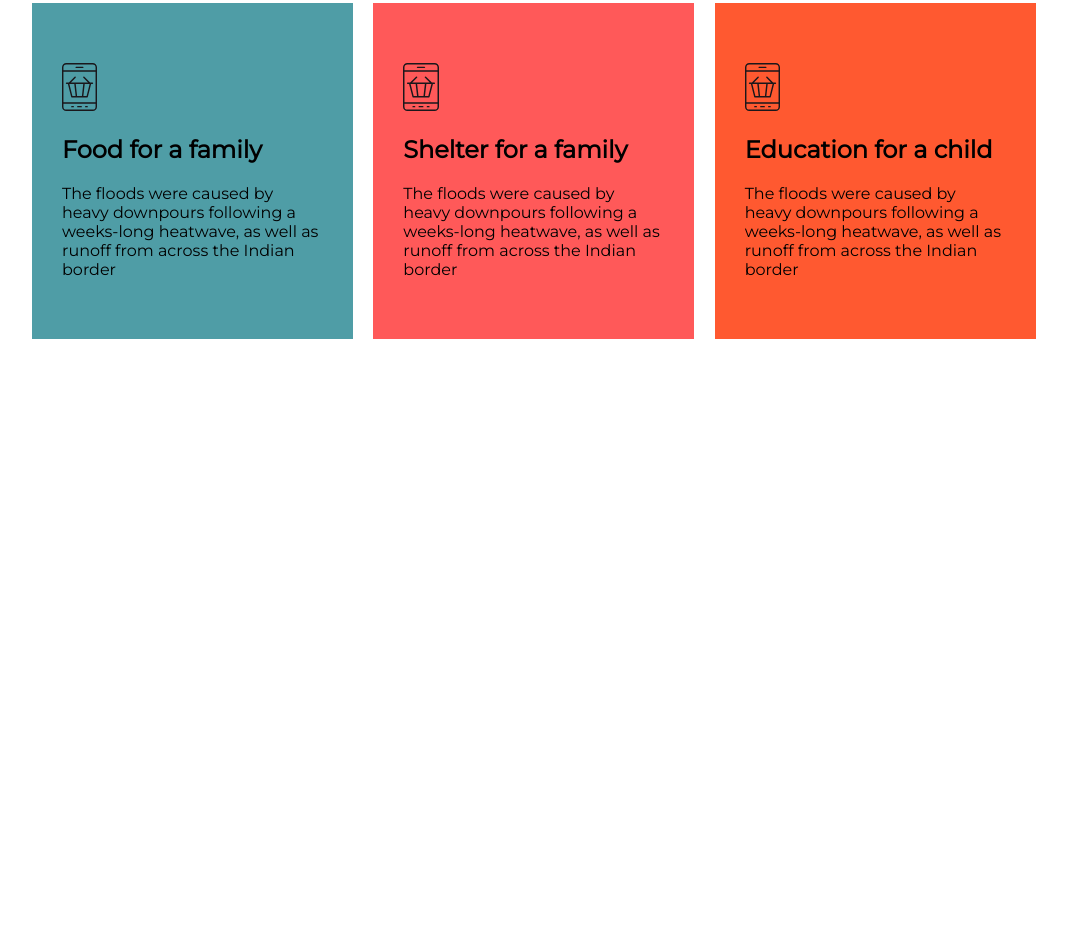
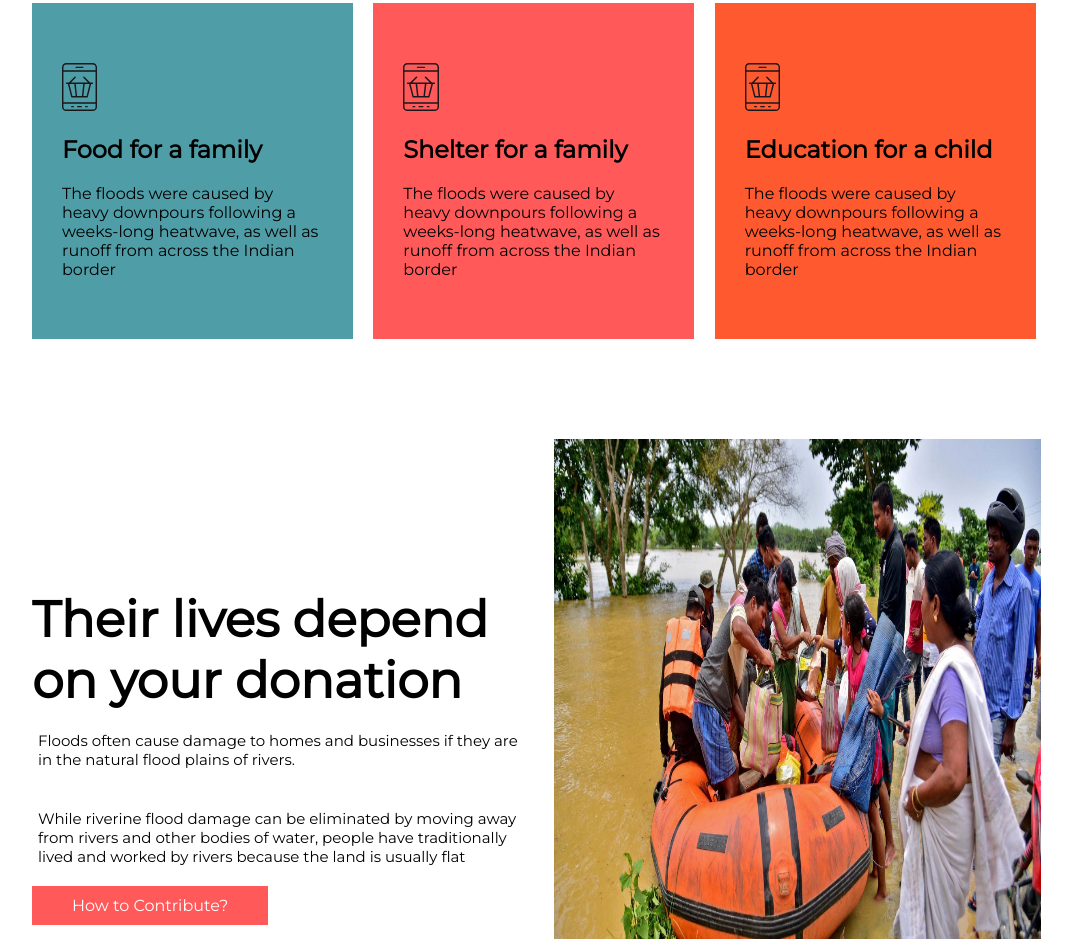
Before and after one commit to SotonAlamgir-PH/donate, a plain HTML site: page index.html in a window 1280 px wide. Shown: the part 1344-2287 px from the top of the page, without its empty margins (96-1168 px from the left). Before the commit the page ends 1683 px from the top, so only its background shows below. Drawn offline with Linux system fonts and the light colour scheme; files whose address does not match are found by name.

Commit message:
thirdsection

```diff
--- a/index.html
+++ b/index.html
@@ -78,6 +78,19 @@
             </div>
         </div>
     </section>
+    <section class="hard-lives">
+        <div class="container flex">
+            <div class="lives half-width">
+                <h1>Their lives depend on your donation</h1>
+                <p>Floods often cause damage to homes and businesses if they are in the natural flood plains of rivers.</p>
+                <P>While riverine flood damage can be eliminated by moving away from rivers and other bodies of water, people have traditionally lived and worked by rivers because the land is usually flat</P>
+                <a href="http://" target="_blank" rel="noopener noreferrer">How to Contribute?</a>
+            </div>
+            <div class="lives-img half-width">
+                <img src="images/donation5.jpg" alt="" srcset="">
+            </div>
+        </div>
+    </section>
 </body>
 
 </html>
--- a/style.css
+++ b/style.css
@@ -7,6 +7,9 @@ body{
 }
 .flex{
     display: flex;
+}
+.half-width{
+    width:50%;
 }
 .header-area {
     background-image: linear-gradient(white,#0000006b), url(../assisgnment-1/images/Rectangle\ 237.png);
@@ -109,3 +112,32 @@ body{
 .food-family-blog-two h1{
     padding: 20px 0px;
 }
+/*uuuuuuuuu*/
+.hard-lives{
+    margin-top:100px;
+}
+.lives{
+    margin-right: 2%;
+    margin-top:150px;
+}
+.lives h1{
+    font-size: 50px;
+}
+.lives p{
+    font-size: 15px;
+    padding:20px 6px;
+}
+.lives-img img{
+    width:97%;
+    height:500px;
+
+}
+
+.lives  a{
+    text-decoration: none;
+    background: #FF5959;
+    color: #ffff;
+    padding: 10px 40px;
+    display:inline-block;
+}
+/*uuuuuuuuu*/
```
